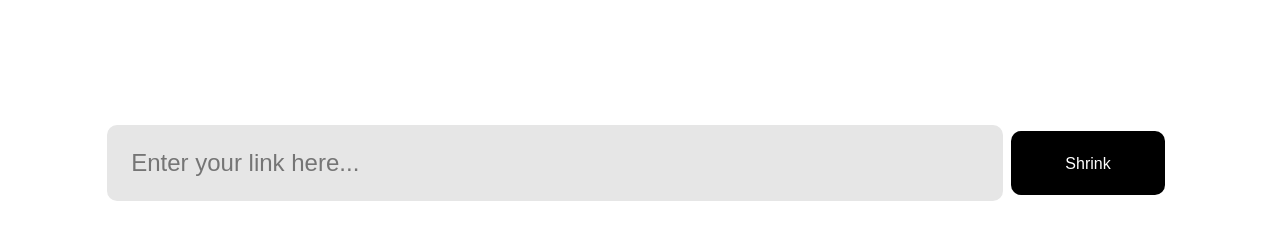
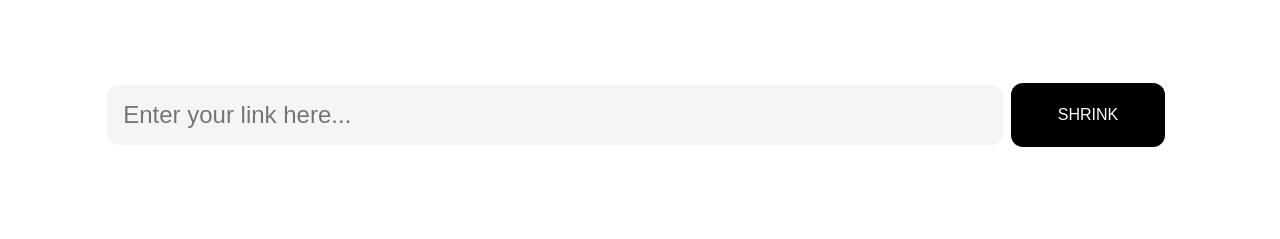
Before and after one commit to mhmdsami/kzilla-xyz-landing-ui, a plain HTML site: page index.html in a window 1280 px wide. Shown: the part 343-582 px from the top of the page. Drawn offline with Linux system fonts and the light colour scheme.

Commit message:
Changes to input to make it look more like kzilla.xyz

```diff
--- a/index.html
+++ b/index.html
@@ -19,7 +19,7 @@
       </div>
       <form action="" class="input">
         <input type="text" placeholder="Enter your link here..." />
-        <button type="submit">Shrink</button>
+        <button type="submit">SHRINK</button>
       </form>
     </section>
   </body>
--- a/style.css
+++ b/style.css
@@ -34,9 +34,9 @@
 }
 
 .input {
-  margin-top: 9rem;
+  margin-top: 6rem;
   border: 0;
-  padding: 0 8vw 0;
+  padding: 0 2vw 0;
   display: flex;
   align-items: center;
   justify-content: center;
@@ -46,12 +46,12 @@
 .input button {
   border: 0;
   font-size: 3vh;
-  padding: 1.5rem;
-  border-radius: 10px;
+  padding: 1rem;
+  border-radius: 12px;
 }
 
 .input input {
-  background-color: rgb(230, 230, 230);
+  background-color: #F5F5F5;
   width: 70vw;
 }
 
```
